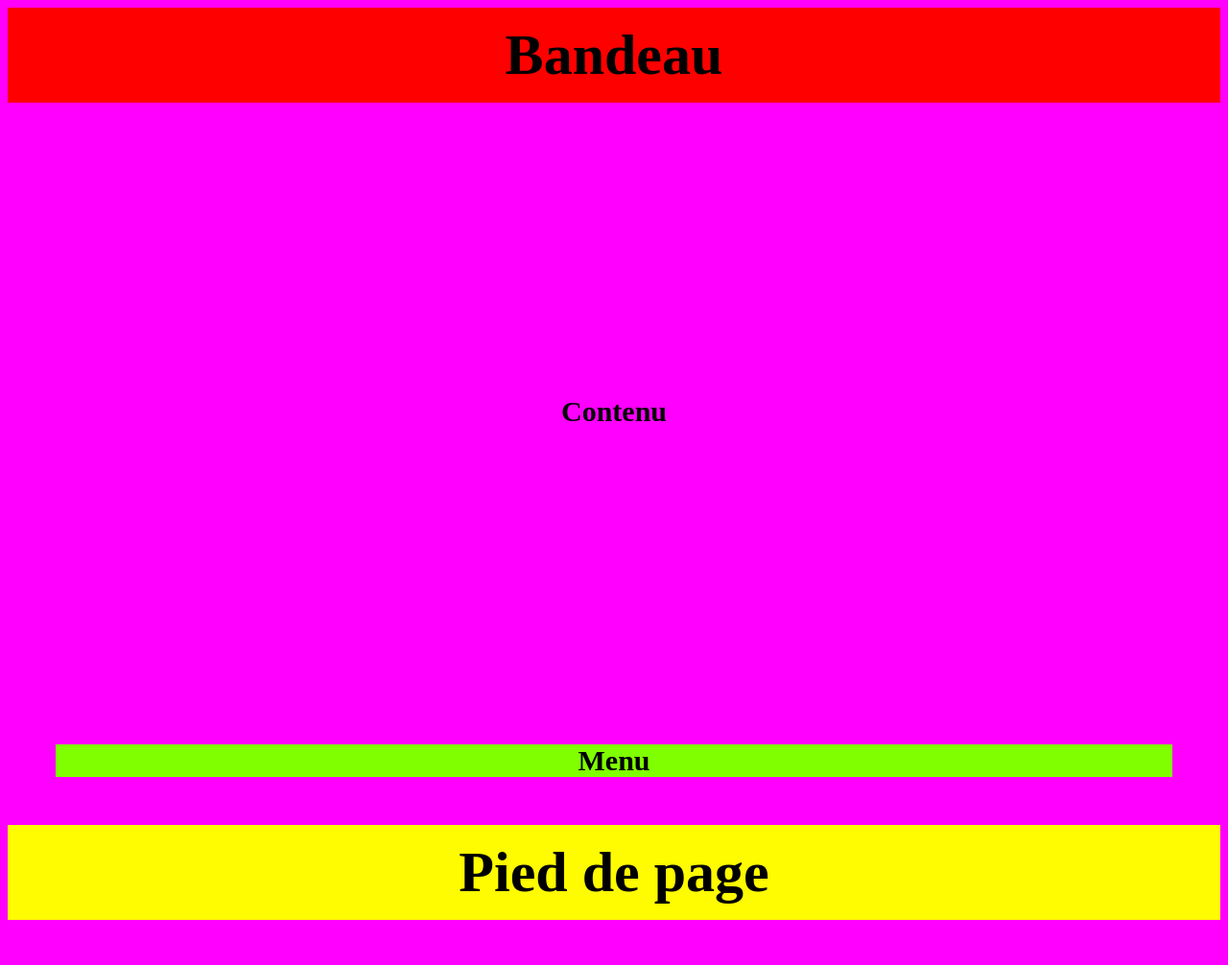
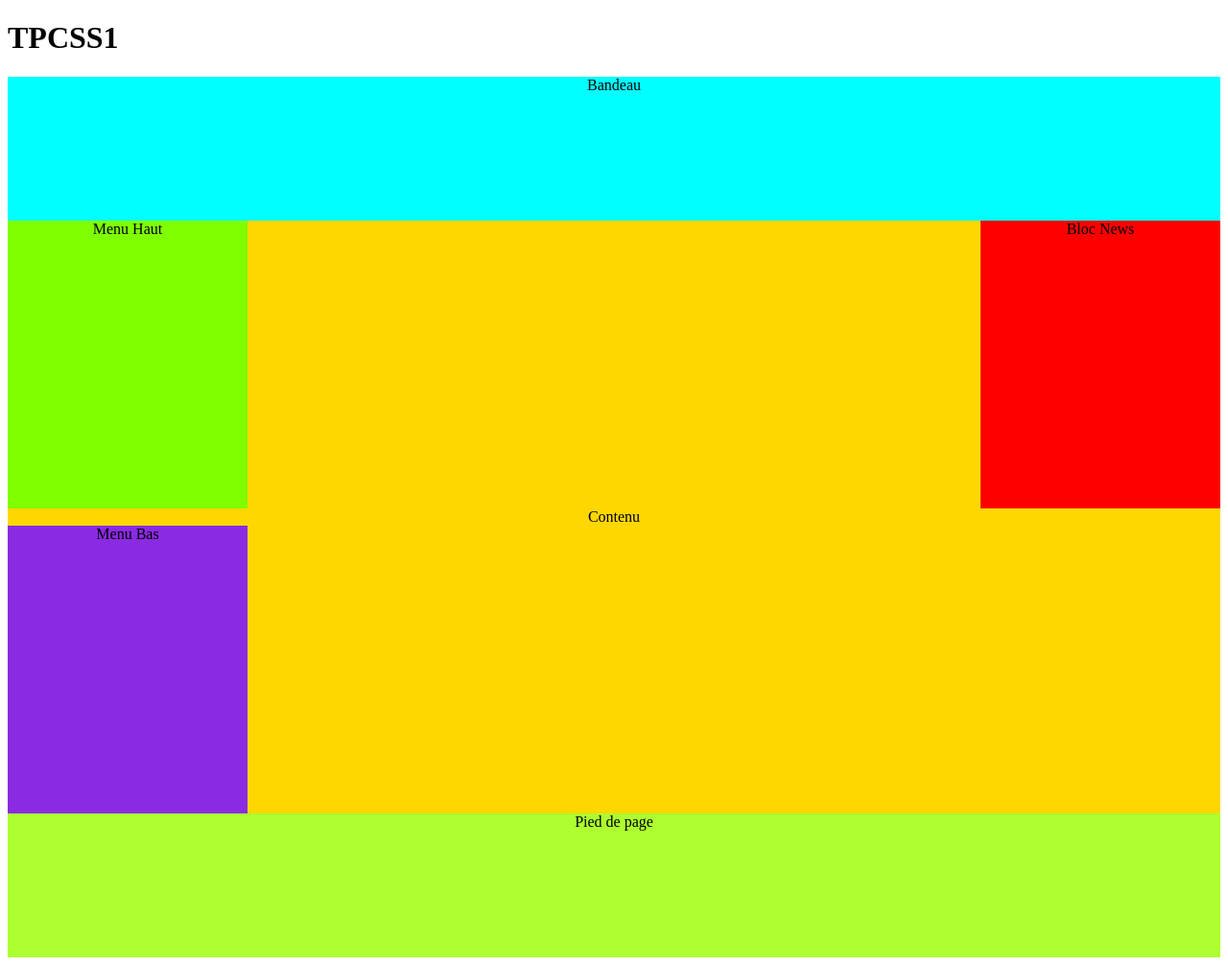
Before and after one commit to LeoNoZz/TPCSS1, a plain HTML site: page index.html in a window 1280 px wide. Shown: the whole page at 96% size. Before the commit the page ends 967 px from the top, so only its background shows below. Drawn offline with Linux system fonts and the light colour scheme.

Commit message:
Add files via upload

```diff
--- a/index.html
+++ b/index.html
@@ -1,29 +1,33 @@
+<!DOCTYPE html>
 <html>
-
-
-<body>
   <head>
     <link rel="stylesheet" href="main.css" />
-    <h1>Bandeau</h1>
+    <title>TPCSS1</title>
   </head>
-</body>
+  <body>
+    <h1>TPCSS1</h1>
+    <div id="Bandeau">
+      Bandeau
+    </div>
 
-<body>
-    <head>
-    <h2>Contenu</h2>
-    </head>
-    <head>
-      <h4>Menu</h4>
-    </head>
-</body>
+    <div id="Menu">
+      <div id="MenuDroite">
+        Bloc News
+      </div>
+      <div id="MenuHaut">
+        Menu Haut
+      </div>
+      <div id="Contenu">
+        Contenu
+      </div>
+      <div id="MenuBas">
+        Menu Bas
+      </div>
+    </div>
 
-<body>
-    <head>
-    <h3>Pied de page</h3>
-    </head>
-</body>
+    <div id="Pieddepage">
+      Pied de page
+    </div>
 
-
-
-
+  </body>
 </html>
--- a/main.css
+++ b/main.css
@@ -1,42 +1,43 @@
-
-h1 {
-    margin: 0;
-    padding: 15px 0;
-    color: #000000;
-    background-color: rgb(255, 0, 0);
+html{
+    background-color:rgb(255, 255, 255);
 }
-h1 {
-    font-size: 60px;
+#Bandeau{
+    background-color:aqua;
+    width:100%;
     text-align: center;
+    height: 150px;
 }
-
-html {
-    background-color:#ff00ff
+#Menu{
+    background-color:gold;
+    width:100%;
+    text-align: center;
+    float:initial
 }
-
-h2 {
+#Contenu{
+    background-color:gold;
+    width:100%;
+    text-align: center;
+    float:initial;
+}
+#MenuHaut{
+  background-color:chartreuse;
+  width:250px;
+  height:300px;
+}
+#MenuBas{
+    background-color:blueviolet;
+    width:250px;
+    height:300px;
+}
+#MenuDroite{
+    background-color:red;
+    width:250px;
+    height:300px;
+    float:right;
+}
+#Pieddepage{
+    background-color:greenyellow;
+    width:100%;
     text-align:center;
-    background-color:#ff00ff;
-    padding:  280px;
-    color:#000000;
-    font-size: 30px;
+    height:150px;
 }
-
-h3 {
-    margin: 0;
-    padding: 15px 0;
-    color: #000000;
-    background-color: rgb(255, 251, 0);
-}
-h3 {
-    font-size: 60px;
-    text-align: center;
-}
-
-h4 {
-    text-align:center;
-    color:#000000;
-    font-size: 30px;
-    margin: 50px;
-    background-color: chartreuse;
-}
```
